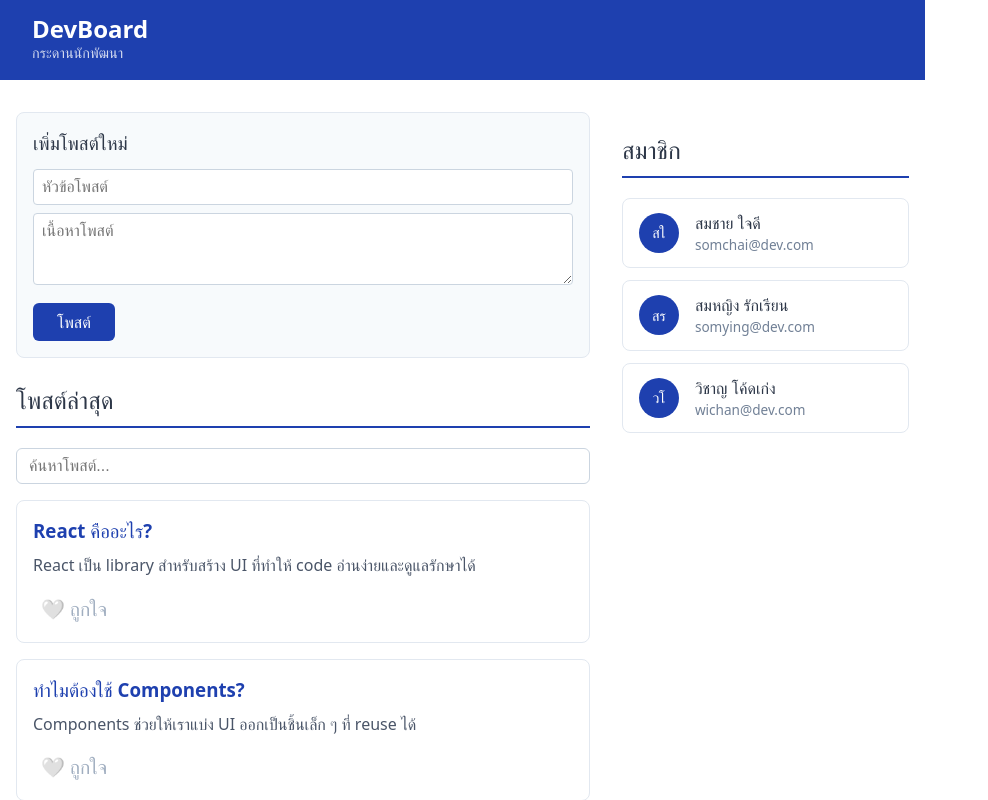
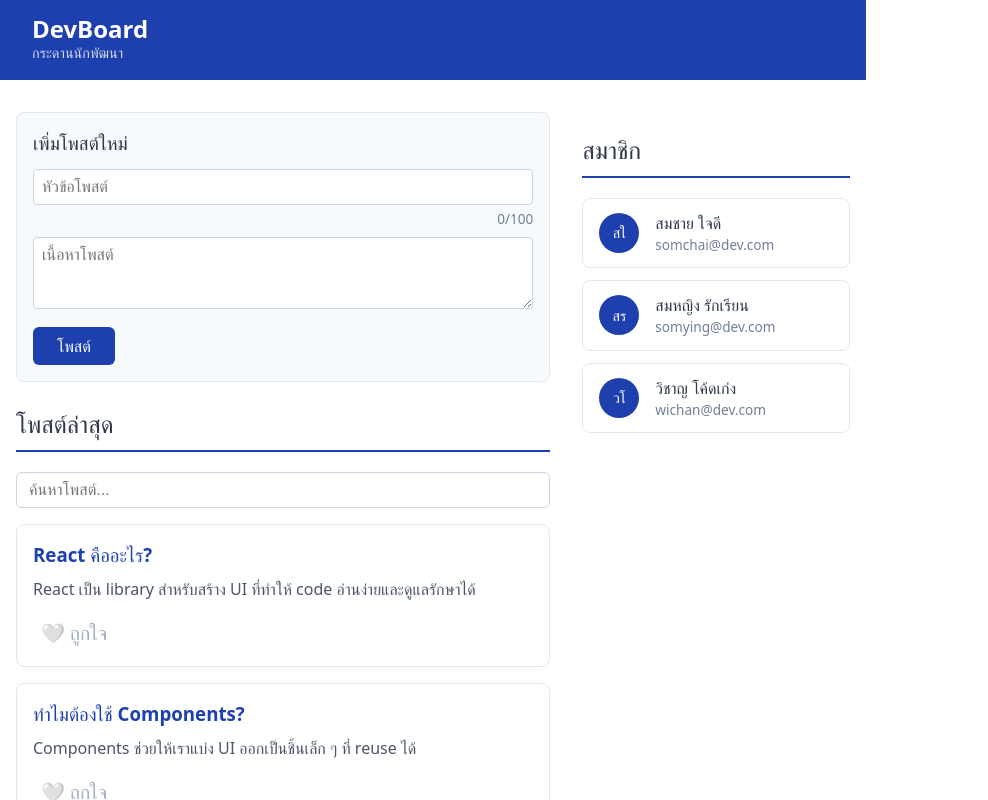
Before and after one commit to 67160179/DevBoard, a React (Vite) app: page / in a window 1280 px wide. Shown: the top 800 px of the page, without its empty margins (0-988 px from the left). Built offline with nearby package versions, Linux system fonts and the light colour scheme.

Commit message:
feat: challenge character counter

```diff
--- a/src/components/AddPostForm.jsx
+++ b/src/components/AddPostForm.jsx
@@ -32,17 +32,28 @@ function AddPostForm({ onAddPost }) {
         type="text"
         placeholder="หัวข้อโพสต์"
         value={title}
+        maxLength={100}
         onChange={(e) => setTitle(e.target.value)}
         style={{
           width: "100%",
           padding: "0.5rem",
-          marginBottom: "0.5rem",
+          marginBottom: "0.25rem",
           border: "1px solid #cbd5e0",
           borderRadius: "4px",
           fontSize: "1rem",
           boxSizing: "border-box",
         }}
       />
+      <p
+        style={{
+          textAlign: "right",
+          fontSize: "0.85rem",
+          margin: "0 0 0.5rem",
+          color: 100 - title.length < 10 ? "red" : "#718096",
+        }}
+      >
+        {title.length}/100
+      </p>
 
       <textarea
         placeholder="เนื้อหาโพสต์"
```
